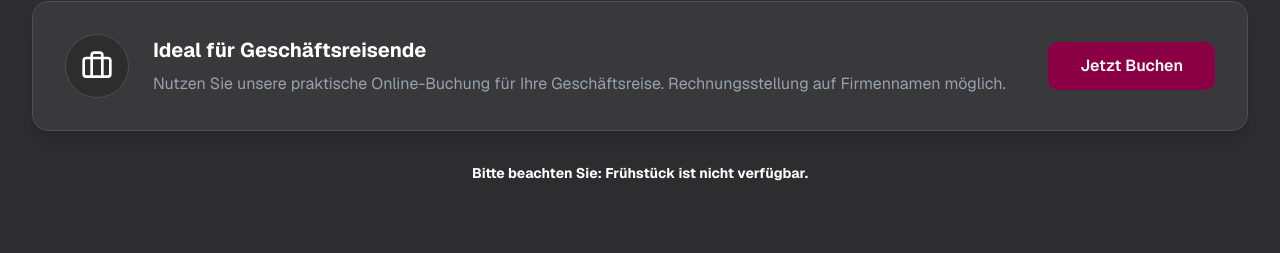
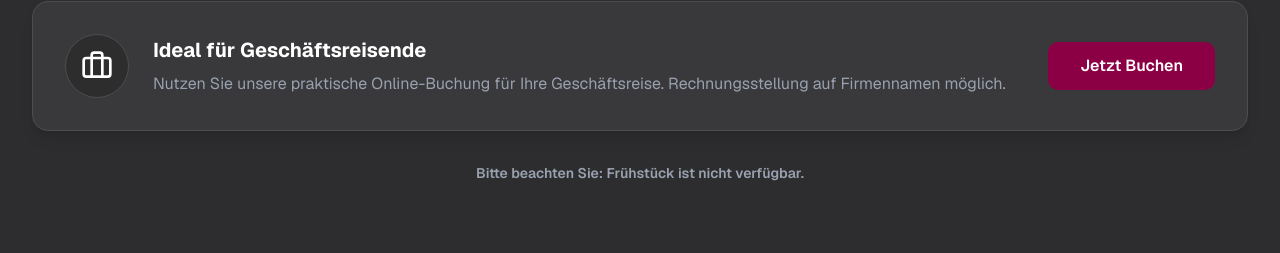
Before and after one commit to derwilmoth/workandsleep-landingpage, a Next.js app: page / in a window 1280 px wide. Shown: the part 3357-3610 px from the top of the page. Built offline with nearby package versions, Linux system fonts and the light colour scheme; a web font is replaced by a local one.

Commit message:
Check-In Section updated text font and weight minor.

```diff
--- a/components/checkin-section.tsx
+++ b/components/checkin-section.tsx
@@ -79,7 +79,7 @@ export function CheckinSection() {
           </div>
         </div>
 
-        <p className="mt-8 text-center text-sm text-white font-bold">
+        <p className="mt-8 text-center text-sm text-gray-400 font-semibold">
           {t("noBreakfast")}
         </p>
 
```
